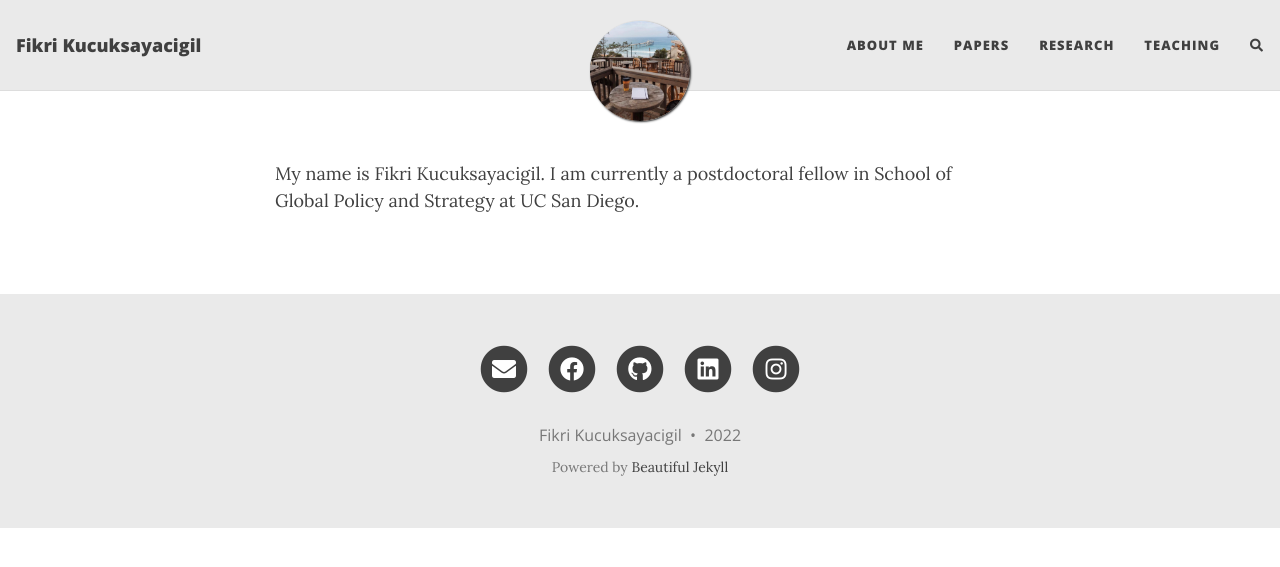
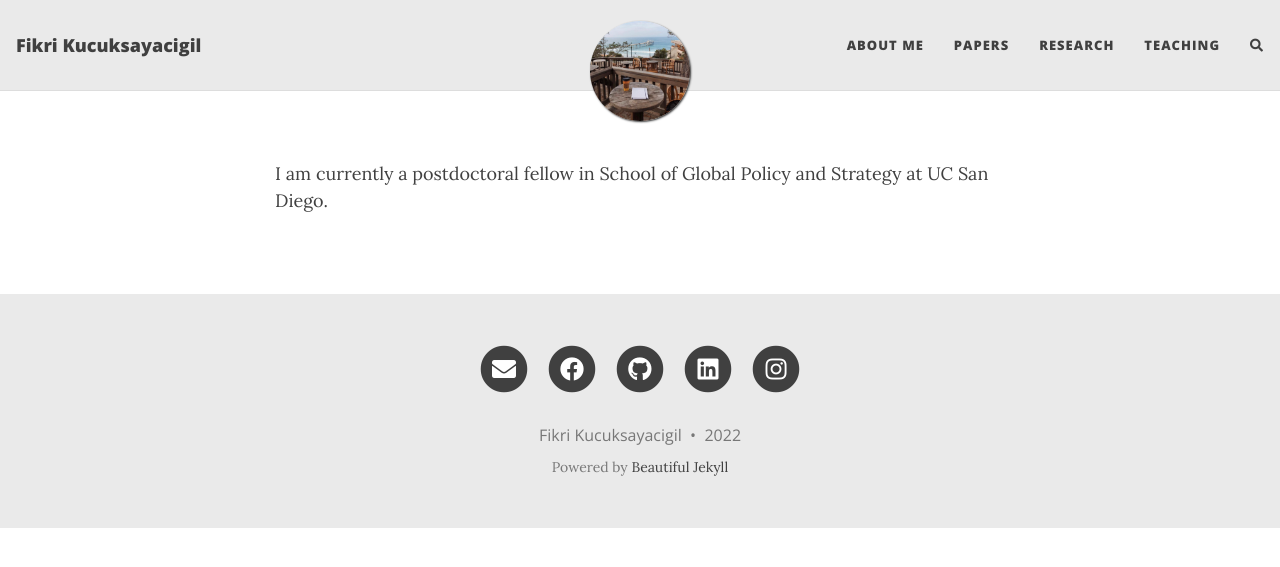
Before and after one commit to fikrikscg/fikrikscg.github.io, a Jekyll site: the page built from aboutme.md, in a window 1280 px wide. Shown: the top 567 px of the page. Built offline with Jekyll 4.4.1, drawn with Linux system fonts in a browser that asks for light colours; nearby versions of some CDN libraries; comment, search, counter and statistics services are not loaded.

Commit message:
Update aboutme.md

```diff
--- a/aboutme.md
+++ b/aboutme.md
@@ -1,5 +1,4 @@
 ---
 layout: page
 ---
-
-My name is Fikri Kucuksayacigil. I am currently a postdoctoral fellow in School of Global Policy and Strategy at UC San Diego.
+I am currently a postdoctoral fellow in School of Global Policy and Strategy at UC San Diego.
```
